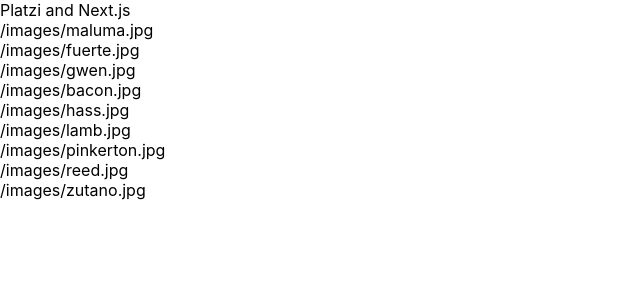
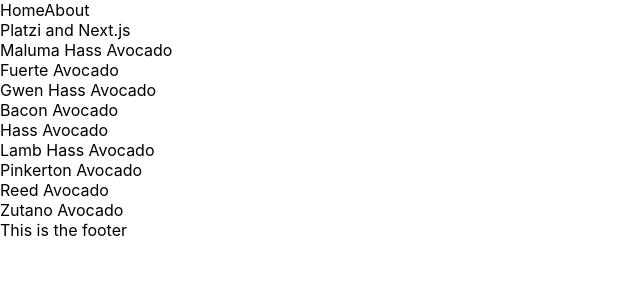
Before and after one commit to JulioFuentes2021/avo-next.js, a Next.js app: page / in a window 1280 px wide. Shown: the top 300 px of the page, without its empty margins (0-640 px from the left). Built offline with nearby package versions, Linux system fonts and the light colour scheme.

Commit message:
_document and _app has been studied

```diff
--- /dev/null
+++ b/components/Layout/Layout.tsx
@@ -0,0 +1,14 @@
+import React from 'react'
+import Navbar from '../Navbar/Navbar'
+
+const Layout: React.FC = ({ children }) => {//Algo que react puede renderizar
+  return (
+    <div>
+        <Navbar />
+            {children}
+        <footer>This is the footer</footer>
+    </div>
+  )
+}
+
+export default Layout
--- /dev/null
+++ b/components/Navbar/Navbar.tsx
@@ -0,0 +1,17 @@
+import React from "react";
+import Link from "next/link";
+
+const Navbar = () => {
+  return (
+    <div>
+      <Link href="/">
+        <a>Home</a>
+      </Link>
+      <Link href="/about">
+        <a>About</a>
+      </Link>
+    </div>
+  );
+};
+
+export default Navbar;
--- a/pages/_app.tsx
+++ b/pages/_app.tsx
@@ -1,8 +1,16 @@
-import '../styles/globals.css'
-import type { AppProps } from 'next/app'
+import "../styles/globals.css";
+import type { AppProps } from "next/app";
+import Layout from "../components/Layout/Layout";
 
 function MyApp({ Component, pageProps }: AppProps) {
-  return <Component {...pageProps} />
+  // Providers - Context/Providers, Theme, global state
+  //Layout
+  // props adicionales
+  return (
+    <Layout>
+      <Component {...pageProps} />
+    </Layout>
+  );
 }
 
-export default MyApp
+export default MyApp;
--- /dev/null
+++ b/pages/_document.tsx
@@ -0,0 +1,32 @@
+import Document, { Html, Head, Main, NextScript } from 'next/document'
+
+class MyDocument extends Document {
+//   static async getInitialProps(ctx) {
+//       //! Aplica para todas la paginas
+//     const initialProps = await Document.getInitialProps(ctx)
+//     return { ...initialProps }
+//   }
+
+  render() {
+    return (
+      <Html>
+        <Head>
+            {/*
+                Para que sirve extender el documento:
+                -Para poner un favicon
+                -Para poner webfonts
+                -Para agregar estilos externos
+                -Agregar otros sxripts externos
+            */}
+        </Head>
+        <body className="my-body-class">
+          <Main />
+          <NextScript />
+          {/** Agregar elmentos externos fuera de la aplicaciion, esto no es muy comun */}
+        </body>
+      </Html>
+    )
+  }
+}
+
+export default MyDocument
--- a/pages/index.tsx
+++ b/pages/index.tsx
@@ -21,7 +21,7 @@
     <div>
       <div>Platzi and Next.js</div>
       { productList.map(product => (
-        <div>{ product.image }</div>
+        <div>{ product.name }</div>
       )) }
     </div>
   );
```
Also changed, not shown: pages/about.tsx (added, +9 -0 lines).
